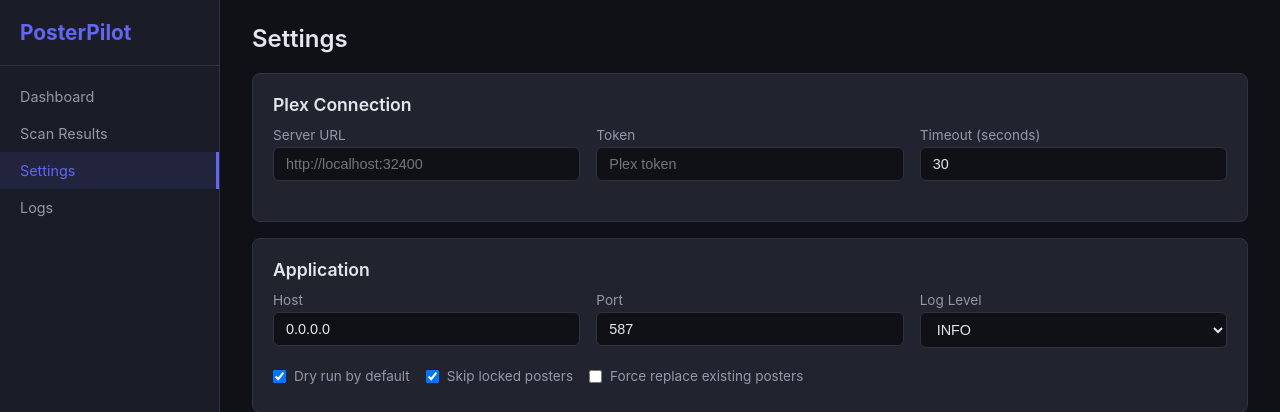
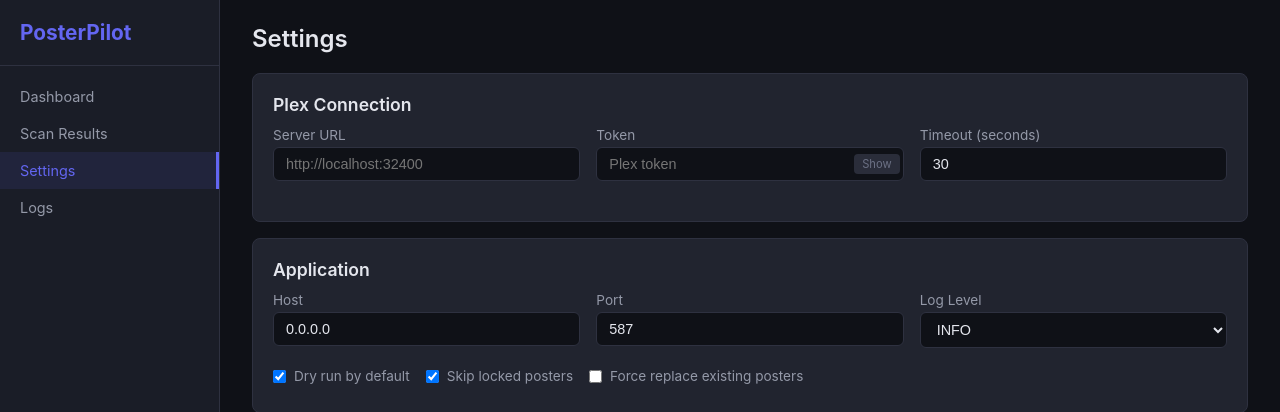
Before and after one commit to primetime43/PosterPilot, a FastAPI app: page /settings in a window 1280 px wide. Shown: the top 412 px of the page. Run offline with FastAPI, Linux system fonts and the light colour scheme; some libraries are stand-ins or nearby versions.

Commit message:
Show plex token toggle
Show plex token toggle

```diff
--- a/app/routes/api.py
+++ b/app/routes/api.py
@@ -344,9 +344,6 @@ async def get_config(request: Request):
     """Get current configuration."""
     config = request.app.state.config
     data = config.model_dump()
-    # Mask the token for security
-    if data.get("plex", {}).get("token"):
-        data["plex"]["token"] = "***" + data["plex"]["token"][-4:]
     return data
 
 
--- a/app/static/css/style.css
+++ b/app/static/css/style.css
@@ -575,6 +575,26 @@ h3 {
 
 .table tr:hover td { background: var(--bg-hover); }
 
+/* Token toggle */
+.token-toggle {
+    position: absolute;
+    right: 4px;
+    top: 50%;
+    transform: translateY(-50%);
+    background: var(--bg-hover);
+    border: none;
+    border-radius: 4px;
+    color: var(--text-muted);
+    font-size: 0.7rem;
+    padding: 3px 8px;
+    cursor: pointer;
+    font-family: inherit;
+}
+
+.token-toggle:hover {
+    color: var(--text-primary);
+}
+
 /* Utilities */
 .text-muted { color: var(--text-muted); }
 .text-success { color: var(--success); }
--- a/app/templates/settings.html
+++ b/app/templates/settings.html
@@ -13,9 +13,17 @@
                 <label>Server URL</label>
                 <input type="text" x-model="config.plex.base_url" placeholder="http://localhost:32400">
             </div>
-            <div class="form-group">
+            <div class="form-group" x-data="{showToken: false}">
                 <label>Token</label>
-                <input type="password" x-model="config.plex.token" placeholder="Plex token">
+                <div style="position: relative;">
+                    <input :type="showToken ? 'text' : 'password'" x-model="config.plex.token"
+                           placeholder="Plex token" style="padding-right: 40px;">
+                    <button type="button" class="token-toggle" @click="showToken = !showToken"
+                            :title="showToken ? 'Hide token' : 'Show token'">
+                        <span x-show="!showToken">Show</span>
+                        <span x-show="showToken">Hide</span>
+                    </button>
+                </div>
             </div>
             <div class="form-group">
                 <label>Timeout (seconds)</label>
```
